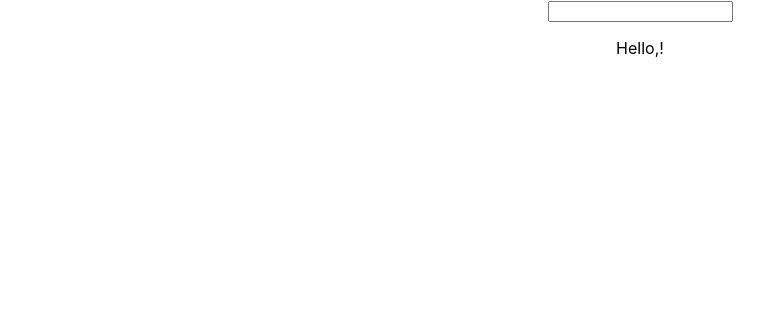
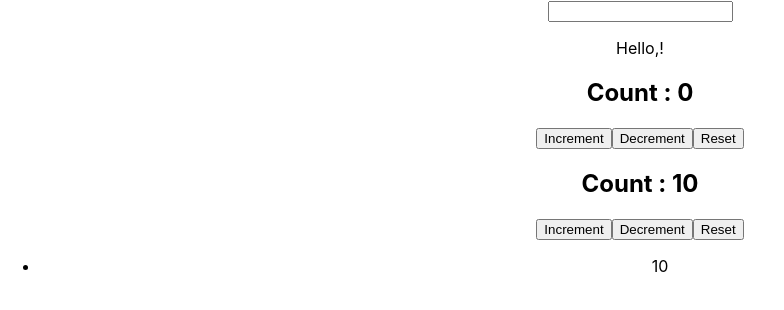
Before and after one commit to sarfrajabbasi/practice_react, a React (Create React App) app: page / in a window 1280 px wide. Shown: the top 310 px of the page, without its empty margins (0-784 px from the left). Built offline with nearby package versions, Linux system fonts and the light colour scheme.

Commit message:
custom hook

```diff
--- a/src/App.js
+++ b/src/App.js
@@ -1,9 +1,11 @@
 // import { ErrorBoundary } from "react-error-boundary";
 import "./App.css";
+import CustomCounter1 from "./component/coustomHooks/CustomCounter1";
+import CustomCounter2 from "./component/coustomHooks/CustomCounter2";
 import CustomHookExp from "./component/coustomHooks/CustomHookExp";
-import FocusInput from "./component/useRef/FocusInput";
+// import FocusInput from "./component/useRef/FocusInput";
 // import MemoCounter from "./component/useMemo/MemoCounter";
-import RefExample from "./component/useRef/RefExample";
+// import RefExample from "./component/useRef/RefExample";
 // import ParentComp from "./component/useCallback/ParentComp";
 // import FetchWithReducer from "./component/useReducer/FetchWithReducer";
 // import { UserProvider } from "./component/context/UserContext";
@@ -162,6 +164,8 @@ function App() {
       {/* <RefExample></RefExample> */}
       {/* <FocusInput></FocusInput> */}
       <CustomHookExp></CustomHookExp>
+      <CustomCounter1></CustomCounter1>
+      <CustomCounter2></CustomCounter2>
     </div>
   );
 }
--- /dev/null
+++ b/src/component/coustomHooks/CustomCounter1.js
@@ -0,0 +1,33 @@
+// @ts-nocheck
+import React,{ useEffect, useState } from 'react'
+import useCounter from './useCounter'
+
+const CustomCounter1 = () => {
+  const [count,increment,decrement,reset] = useCounter(0,5)
+  const [numArr,setNum] = useState([]);
+
+ useEffect(()=>{
+  if(count < 0){
+    for(let i=1;i<=(-count);i++){
+      setNum([...numArr,-i])
+    }
+  }else{
+    for(let i=1;i<=count;i++){
+      setNum([...numArr,i])
+    }
+  }
+ },[count])
+  return (
+    <div>
+      <h2>Count : {count}</h2>
+      <button onClick={increment}>Increment</button>
+      <button onClick={decrement}>Decrement</button>
+      <button onClick={reset}>Reset</button>
+      <ul>
+        {numArr.map((num,index)=> <li key={index}>{num}</li>)}
+      </ul>
+    </div>
+  )
+}
+
+export default CustomCounter1
--- /dev/null
+++ b/src/component/coustomHooks/CustomCounter2.js
@@ -0,0 +1,35 @@
+// @ts-nocheck
+import React, { useEffect, useState } from 'react'
+import useCounter from './useCounter'
+
+const CustomCounter2 = () => {
+    const [count,increment,decrement,reset] =  useCounter(10,10);
+
+    const [numArr,setNum] = useState([])
+    useEffect(()=>{
+    if(count < 0){
+        for(let i=1;i<=(-count);i++){
+          setNum([...numArr,-i])
+        }
+      }else{
+        for(let i=1;i<=count;i++){
+          setNum([...numArr,i])
+        }
+      }
+     },[count])
+  return (
+    <div>
+        <div>
+      <h2>Count : {count}</h2>
+      <button onClick={increment}>Increment</button>
+      <button onClick={decrement}>Decrement</button>
+      <button onClick={reset}>Reset</button>
+      <ul>
+        {numArr.map((num,index)=> <li key={index}>{num}</li>)}
+      </ul>
+    </div>
+    </div>
+  )
+}
+
+export default CustomCounter2
--- /dev/null
+++ b/src/component/coustomHooks/useCounter.js
@@ -0,0 +1,11 @@
+import React, { useState } from "react";
+
+const useCounter = (initialCount=0,value=1) => {
+  const [count, setCount] = useState(initialCount);
+  const increment = () => setCount(count + value);
+  const decrement = () => setCount(count - value);
+  const reset = () => setCount(0);
+  return [count,increment,decrement,reset];
+};
+
+export default useCounter;
```
